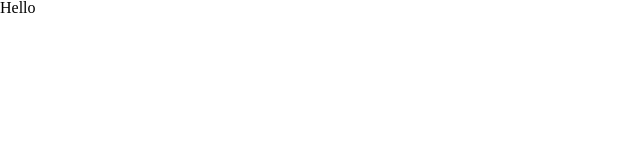
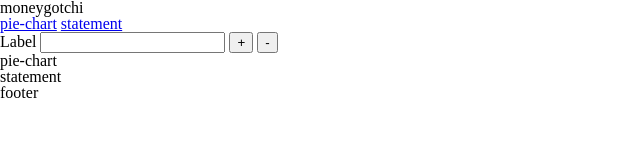
Before and after one commit to MacRayy/moneygotchi, a website with bundled scripts: page index.html in a window 1280 px wide. Shown: the whole page, without its empty margins (0-640 px from the left). Built offline with nearby package versions, Linux system fonts and the light colour scheme.

Commit message:
feat(html): add basic html structure

```diff
--- a/index.html
+++ b/index.html
@@ -9,8 +9,39 @@
 		<title>Natours | Exciting tours for adventurous people</title>
 	</head>
 	<body>
-		<h1>Hello</h1>
-	</body>
+		<header class="header">
+			<h1>moneygotchi</h1>
+			<nav class="nav">
+				<a href="#">pie-chart</a>
+				<a href="#">statement</a>
+			</nav>
+		</header>
+
+		<main>
+			<section class="moneygotchi">
+        <div class="moneygotchi-image"></div>
+			</section>
+
+      <section>
+        <label for="input-field">Label</label>
+        <input id="input-field" type="number">
+        <button class="btn">+</button>
+        <button class="btn">-</button>
+      </section>
+
+			<section id="pie-chart" class="pie-chart">
+        <span>pie-chart</span>
+			</section>
+
+      <section id="statement" class="statement">
+        <span>statement</span>
+      </section>
+    </main>
+
+    <footer class="footer">
+      <span>footer</span>
+    </footer>
+  </body>
 
 	<script type="module" src="js/app.js"></script>
 </html>
```
Also changed, not shown: scss/main.scss (line endings or trailing spaces).
